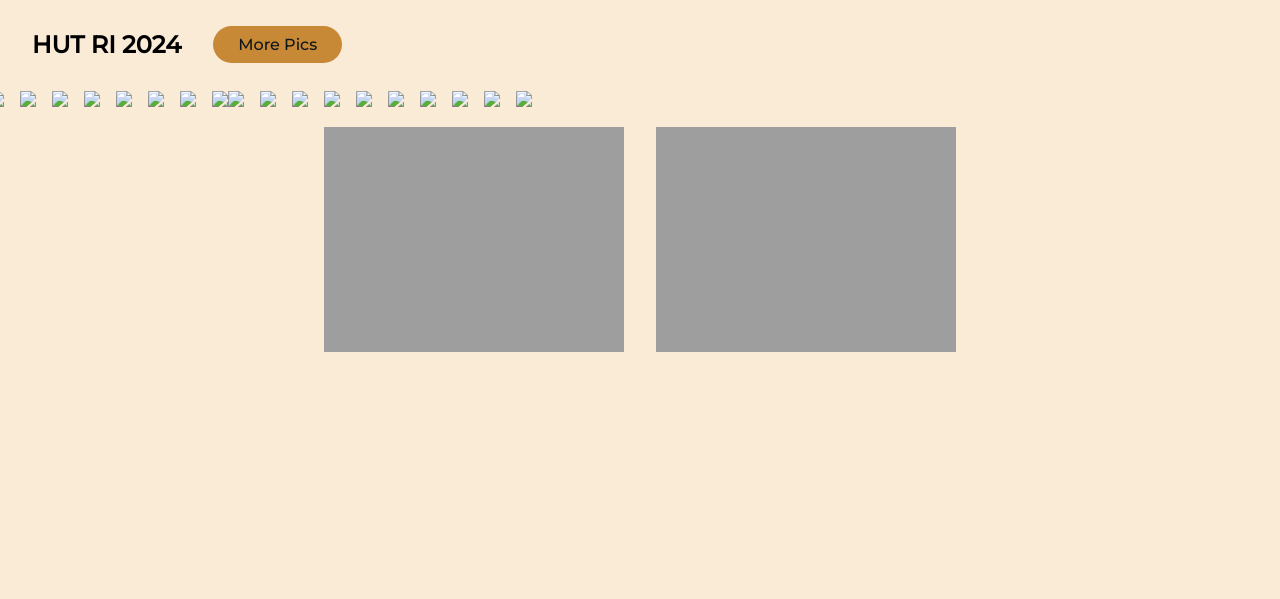
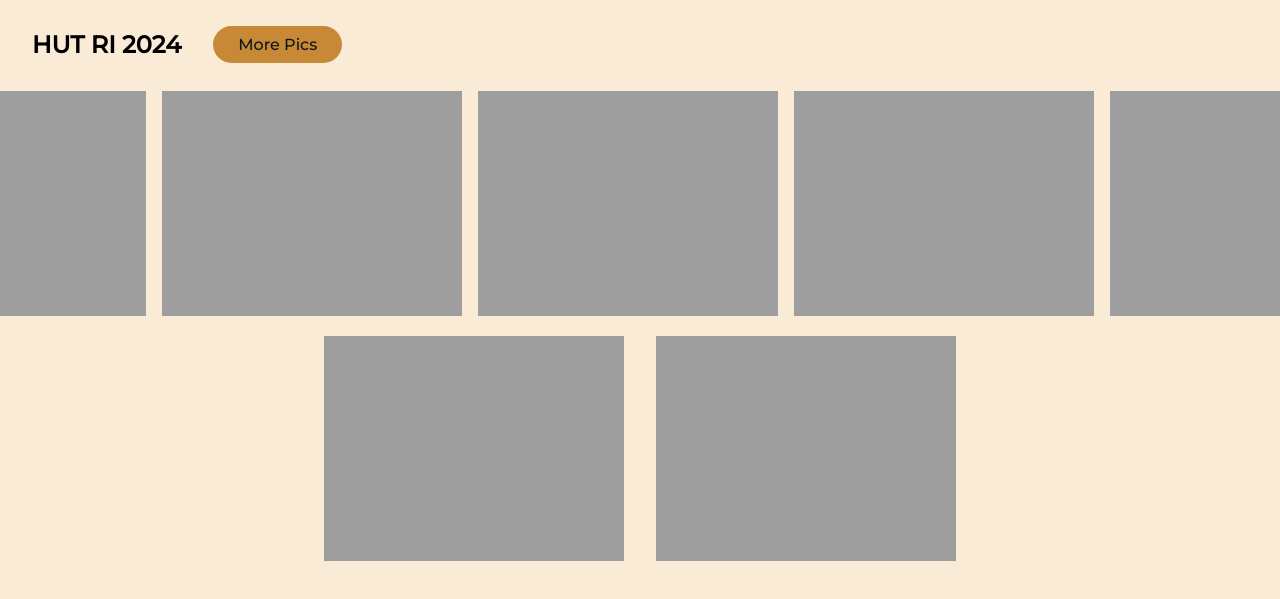
Before and after one commit to rapipp26/WEBSITE-KELAS, a plain HTML site: page index.html in a window 1280 px wide. Shown: the part 117-716 px from the top of the page. Drawn offline with Linux system fonts and the light colour scheme; the site is published under a folder, as on GitHub Pages, so addresses that start at the root find nothing.

Commit message:
images lagi

```diff
--- a/index.html
+++ b/index.html
@@ -28,28 +28,28 @@
     </div>
     <div class="pictures-containter">
         <div class="pictures">
-            <div class="item"><img src="/SOURCE/IMG_3912.JPG" width="300px"></div>
-            <div class="item"><img src="/SOURCE/IMG_3916.JPG" width="300px"></div>
-            <div class="item"><img src="/SOURCE/IMG_3918.JPG" width="300px"></div>
-            <div class="item"><img src="/SOURCE/IMG_3893.JPG" width="300px"></div>
-            <div class="item"><img src="/SOURCE/IMG_3922.JPG" width="300px"></div>
-            <div class="item"><img src="/SOURCE/IMG_3925.JPG" width="300px"></div>
-            <div class="item"><img src="/SOURCE/IMG_4010.JPG" width="300px"></div>
-            <div class="item"><img src="/SOURCE/IMG_4013.JPG" width="300px"></div>
-            <div class="item"><img src="/SOURCE/IMG_4015.JPG" width="300px"></div>
-            <div class="item"><img src="/SOURCE/IMG_3969.JPG" width="300px"></div>
+            <div class="item"><img src="SOURCE/IMG_3912.JPG" width="300px"></div>
+            <div class="item"><img src="SOURCE/IMG_3916.JPG" width="300px"></div>
+            <div class="item"><img src="SOURCE/IMG_3918.JPG" width="300px"></div>
+            <div class="item"><img src="SOURCE/IMG_3893.JPG" width="300px"></div>
+            <div class="item"><img src="SOURCE/IMG_3922.JPG" width="300px"></div>
+            <div class="item"><img src="SOURCE/IMG_3925.JPG" width="300px"></div>
+            <div class="item"><img src="SOURCE/IMG_4010.JPG" width="300px"></div>
+            <div class="item"><img src="SOURCE/IMG_4013.JPG" width="300px"></div>
+            <div class="item"><img src="SOURCE/IMG_4015.JPG" width="300px"></div>
+            <div class="item"><img src="SOURCE/IMG_3969.JPG" width="300px"></div>
         </div>
         <div class="pictures">
-            <div class="item"><img src="/SOURCE/IMG_3912.JPG" width="300px"></div>
-            <div class="item"><img src="/SOURCE/IMG_3916.JPG" width="300px"></div>
-            <div class="item"><img src="/SOURCE/IMG_3918.JPG" width="300px"></div>
-            <div class="item"><img src="/SOURCE/IMG_3893.JPG" width="300px"></div>
-            <div class="item"><img src="/SOURCE/IMG_3922.JPG" width="300px"></div>
-            <div class="item"><img src="/SOURCE/IMG_3925.JPG" width="300px"></div>
-            <div class="item"><img src="/SOURCE/IMG_4010.JPG" width="300px"></div>
-            <div class="item"><img src="/SOURCE/IMG_4013.JPG" width="300px"></div>
-            <div class="item"><img src="/SOURCE/IMG_4015.JPG" width="300px"></div>
-            <div class="item"><img src="/SOURCE/IMG_3969.JPG" width="300px"></div>
+            <div class="item"><img src="SOURCE/IMG_3912.JPG" width="300px"></div>
+            <div class="item"><img src="SOURCE/IMG_3916.JPG" width="300px"></div>
+            <div class="item"><img src="SOURCE/IMG_3918.JPG" width="300px"></div>
+            <div class="item"><img src="SOURCE/IMG_3893.JPG" width="300px"></div>
+            <div class="item"><img src="SOURCE/IMG_3922.JPG" width="300px"></div>
+            <div class="item"><img src="SOURCE/IMG_3925.JPG" width="300px"></div>
+            <div class="item"><img src="SOURCE/IMG_4010.JPG" width="300px"></div>
+            <div class="item"><img src="SOURCE/IMG_4013.JPG" width="300px"></div>
+            <div class="item"><img src="SOURCE/IMG_4015.JPG" width="300px"></div>
+            <div class="item"><img src="SOURCE/IMG_3969.JPG" width="300px"></div>
         </div>
     </div>
     <div class="jpsomedia">
--- a/package.json
+++ /dev/null
@@ -1,5 +0,0 @@
-{
-  "dependencies": {
-    "git": "^0.1.5"
-  }
-}
```
Also changed, not shown: 1 other file.
